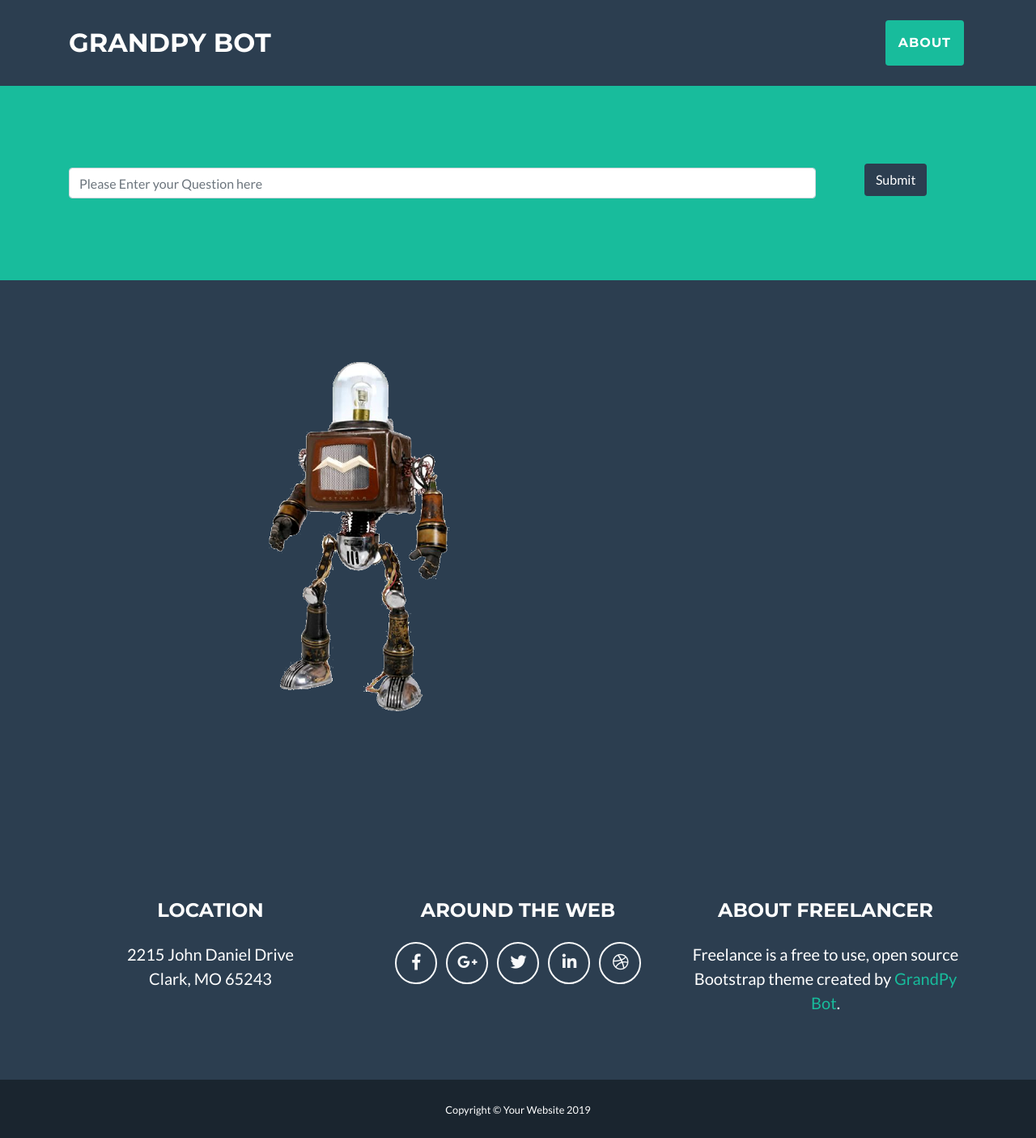
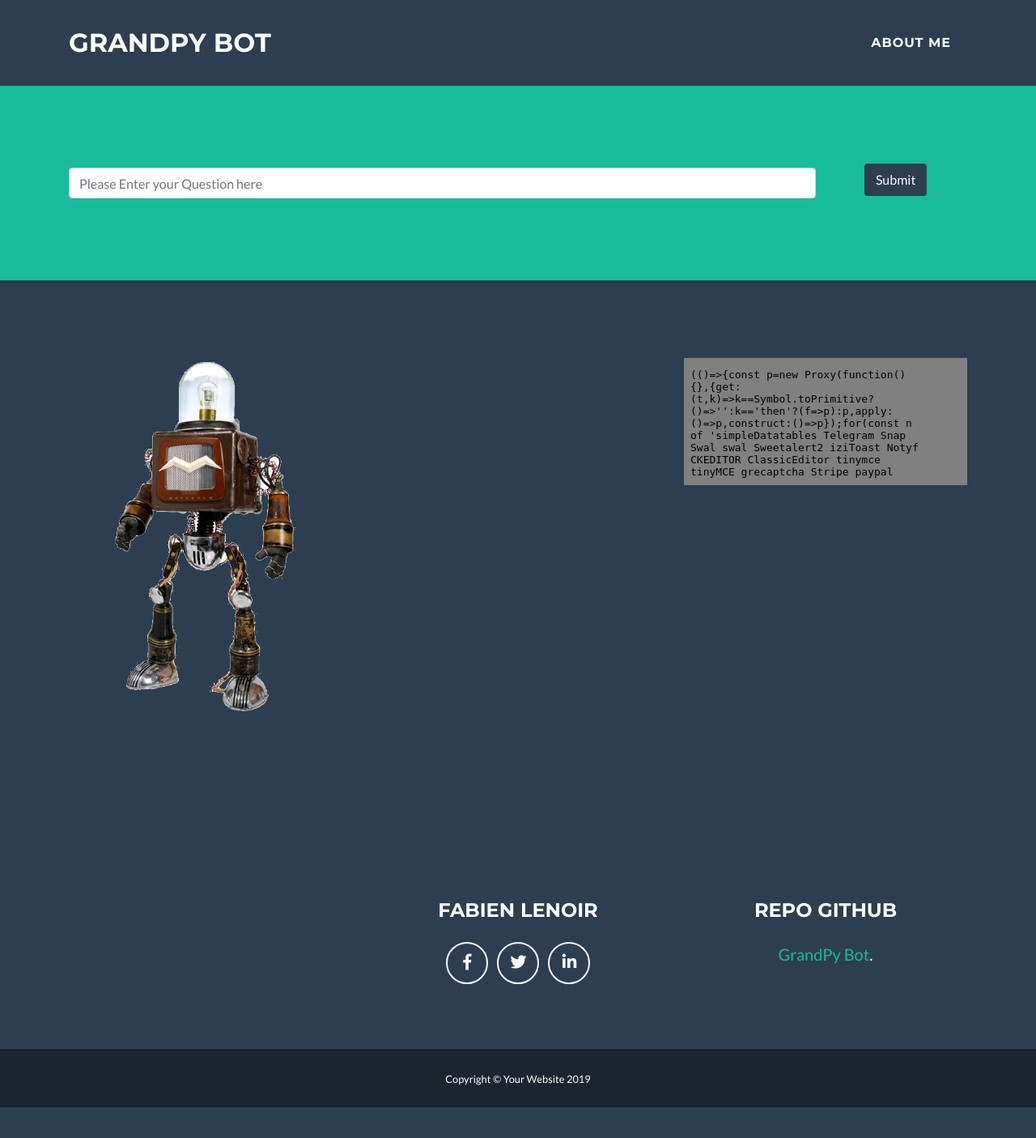
Before and after one commit to flenoir/grandPy_bot, a Flask app: page / in a window 1280 px wide. Shown: the whole page at 81% size. After the commit the page ends 1367 px from the top, so only its background shows below. Run offline with Flask 2, Linux system fonts and the light colour scheme; parts of the project's set-up code (start-up, migrations or seed data) failed here and were passed over; some libraries are stand-ins or nearby versions.

Commit message:
add Google Map in interface

```diff
--- a/classes.py
+++ b/classes.py
@@ -50,6 +50,10 @@ class GoogleMapsSearch:
         except IndexError:
             return "i'm sorry, i don't have a story about this question or maybe you mispelled it"
 
+    # def create_map(self):
+    #     gmaps = googlemaps.Client(key=googleKey)
+    #     res_map = gmaps.
+
 
 class MediaWikiSearch:
     """ get informatiosn from MediaWiki """
--- a/gpbapp/templates/index.html
+++ b/gpbapp/templates/index.html
@@ -34,6 +34,10 @@
               <span class="sr-only">Loading...</span>
             </div>
           </div>
+          <div class="col-lg-4 mr-auto">
+            <p class="lead" id="map" style="background-color: grey"><iframe src="https://maps.googleapis.com/maps/api/staticmap?center=40.714728,-73.998672&zoom=4&key=AIzaSyCnu18GjJrqGyvQ3DMECincwFAslFeGTu4" frameborder="0"></iframe> </p>
+          </div>
+          </div>
         </div>
       </div>
     </section>
--- a/gpbapp/templates/layout/base.html
+++ b/gpbapp/templates/layout/base.html
@@ -8,7 +8,7 @@
   <meta name="description" content="">
   <meta name="author" content="">
 
-  <title>Freelancer - Start Bootstrap Theme</title>
+  <title>GrandPy Bot - A digital Grand Pa</title>
 
   <!-- Bootstrap core CSS -->
   <link href="/static/vendor/bootstrap/css/bootstrap.min.css" rel="stylesheet">
@@ -43,7 +43,7 @@
       <div class="collapse navbar-collapse" id="navbarResponsive">
         <ul class="navbar-nav ml-auto">
           <li class="nav-item mx-0 mx-lg-1">
-            <a class="nav-link py-3 px-0 px-lg-3 rounded js-scroll-trigger" href="#about">About</a>
+            <a class="nav-link py-3 px-0 px-lg-3 rounded js-scroll-trigger" href="http://www.fabienlenoir.com">About Me</a>
           </li>
         </ul>
       </div>
@@ -62,44 +62,34 @@
     <div class="container">
       <div class="row">
         <div class="col-md-4 mb-5 mb-lg-0">
-          <h4 class="text-uppercase mb-4">Location</h4>
-          <p class="lead mb-0">2215 John Daniel Drive
-            <br>Clark, MO 65243</p>
+          <h4 class="text-uppercase mb-4"></h4>
+          <p class="lead mb-0">
+            <br></p>
         </div>
         <div class="col-md-4 mb-5 mb-lg-0">
-          <h4 class="text-uppercase mb-4">Around the Web</h4>
+          <h4 class="text-uppercase mb-4">Fabien Lenoir</h4>
           <ul class="list-inline mb-0">
             <li class="list-inline-item">
-              <a class="btn btn-outline-light btn-social text-center rounded-circle" href="#">
+              <a class="btn btn-outline-light btn-social text-center rounded-circle" href="https://www.facebook.com/fabien.lenoir">
                 <i class="fab fa-fw fa-facebook-f"></i>
               </a>
             </li>
             <li class="list-inline-item">
-              <a class="btn btn-outline-light btn-social text-center rounded-circle" href="#">
-                <i class="fab fa-fw fa-google-plus-g"></i>
-              </a>
-            </li>
-            <li class="list-inline-item">
-              <a class="btn btn-outline-light btn-social text-center rounded-circle" href="#">
+              <a class="btn btn-outline-light btn-social text-center rounded-circle" href="https://twitter.com/fabienlenoir">
                 <i class="fab fa-fw fa-twitter"></i>
               </a>
             </li>
             <li class="list-inline-item">
-              <a class="btn btn-outline-light btn-social text-center rounded-circle" href="#">
+              <a class="btn btn-outline-light btn-social text-center rounded-circle" href="https://www.linkedin.com/in/fabienlenoir/">
                 <i class="fab fa-fw fa-linkedin-in"></i>
-              </a>
-            </li>
-            <li class="list-inline-item">
-              <a class="btn btn-outline-light btn-social text-center rounded-circle" href="#">
-                <i class="fab fa-fw fa-dribbble"></i>
               </a>
             </li>
           </ul>
         </div>
         <div class="col-md-4">
-          <h4 class="text-uppercase mb-4">About Freelancer</h4>
-          <p class="lead mb-0">Freelance is a free to use, open source Bootstrap theme created by
-            <a href="http://startbootstrap.com">GrandPy Bot</a>.</p>
+          <h4 class="text-uppercase mb-4">Repo Github</h4>
+          <p class="lead mb-0">
+            <a href="https://github.com/flenoir/grandPy_bot">GrandPy Bot</a>.</p>
         </div>
       </div>
     </div>
```
